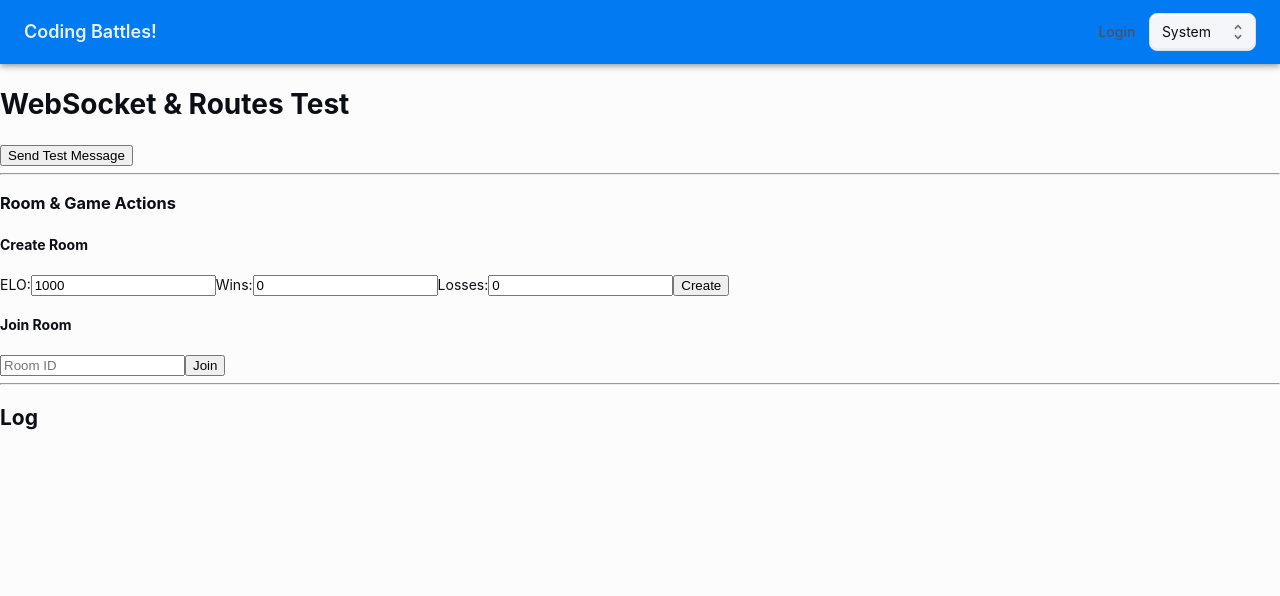
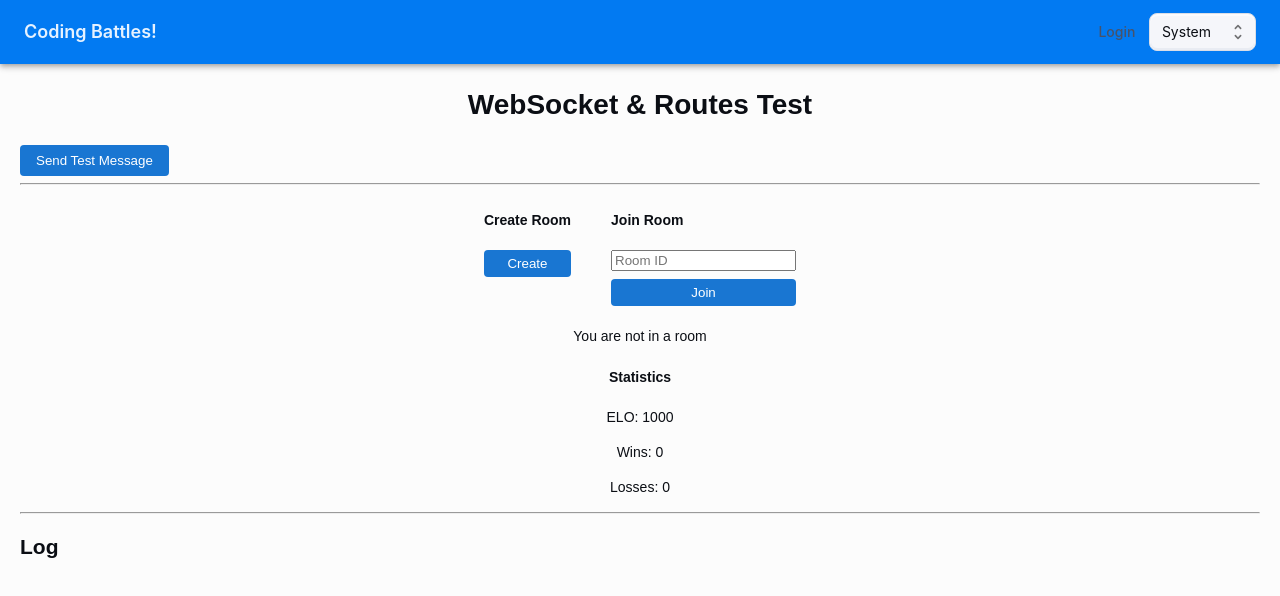
Before and after one commit to colesmith54/debug_demolition, a React (Vite) app in the folder client/: page / in a window 1280 px wide. Shown: the top 596 px of the page. Built offline with nearby package versions, Linux system fonts and the light colour scheme; no server answers.

Commit message:
Improve home page

```diff
--- a/client/src/Home.jsx
+++ b/client/src/Home.jsx
@@ -3,7 +3,7 @@ import React, { useEffect, useState, useContext } from 'react';
 import { useNavigate } from 'react-router-dom';
 import { WebSocketContext } from './WebSocketContext';
 import Box from '@mui/material/Box';
-import {Container, Toolbar, Typography} from "@mui/material";
+import { Container, Toolbar, Typography } from "@mui/material";
 
 function Home() {
   const { sendMessage, roomId, setRoomId, messages } = useContext(WebSocketContext);
@@ -39,10 +39,10 @@ function Home() {
     e.preventDefault();
     const payload = {
       status: 'create-room',
-      username: username,
+      username,
       elo: Number(elo),
       wins: Number(wins),
-      losses: Number(losses)
+      losses: Number(losses),
     };
     logMessage('Client -> WS: ' + JSON.stringify(payload));
     sendMessage(payload);
@@ -56,7 +56,7 @@ function Home() {
       username,
       elo: Number(elo),
       wins: Number(wins),
-      losses: Number(losses)
+      losses: Number(losses),
     };
     logMessage('Client -> WS: ' + JSON.stringify(payload));
     setRoomId(roomIdInput);
@@ -64,51 +64,51 @@ function Home() {
   };
 
   return (
-    <div>
-      {/*<Box>*/}
-      {/*  <Typography variant="h6" gutterBottom>{username ? `Welcome, ${username}!` : 'Please log in or register'}</Typography>*/}
-      {/*</Box>*/}
+    <div style={{ fontFamily: 'Arial, sans-serif', margin: '20px' }}>
+      <h1 style={{ textAlign: 'center' }}>WebSocket & Routes Test</h1>
+      <button
+        style={{
+          backgroundColor: '#1976d2',
+          color: '#fff',
+          border: 'none',
+          padding: '8px 16px',
+          cursor: 'pointer',
+          borderRadius: '4px'
+        }}
+        onClick={() => sendTestMessage('Test')}
+      >
+        Send Test Message
+      </button>
 
-      {/* WebSocket Test */}
-      <h1>WebSocket & Routes Test</h1>
-      <button onClick={() => sendTestMessage('Test')}>Send Test Message</button>
       <hr />
 
-      {/* Room & Game Actions */}
-      <h3>Room & Game Actions</h3>
-      <form onSubmit={createRoom}>
+      <div style={{ display: 'flex', gap: '40px', justifyContent: 'center' }}>
+        {/* CREATE ROOM FORM (username is from user state, no ELO/Wins/Losses fields) */}
+        <form
+          onSubmit={createRoom}
+          style={{ display: 'flex', flexDirection: 'column', maxWidth: '200px' }}
+        >
           <h4>Create Room</h4>
-        <label>
-          ELO:
-          <input
-            type="number"
-            value={elo}
-            onChange={(e) => setElo(e.target.value)}
-            required
-          />
-        </label>
-        <label>
-          Wins:
-          <input
-            type="number"
-            value={wins}
-            onChange={(e) => setWins(e.target.value)}
-            required
-          />
-        </label>
-        <label>
-          Losses:
-          <input
-            type="number"
-            value={losses}
-            onChange={(e) => setLosses(e.target.value)}
-            required
-          />
-        </label>
-        <button type="submit">Create</button>
+          <button
+            type="submit"
+            style={{
+              backgroundColor: '#1976d2',
+              color: '#fff',
+              border: 'none',
+              padding: '6px 12px',
+              cursor: 'pointer',
+              borderRadius: '4px'
+            }}
+          >
+            Create
+          </button>
         </form>
 
-      <form onSubmit={joinRoom}>
+        {/* JOIN ROOM FORM */}
+        <form
+          onSubmit={joinRoom}
+          style={{ display: 'flex', flexDirection: 'column', maxWidth: '200px' }}
+        >
           <h4>Join Room</h4>
           <input
             type="text"
@@ -116,15 +116,45 @@ function Home() {
             value={roomIdInput}
             onChange={(e) => setRoomIdInput(e.target.value)}
             required
+            style={{ marginBottom: '8px' }}
           />
-        <button type="submit">Join</button>
+          <button
+            type="submit"
+            style={{
+              backgroundColor: '#1976d2',
+              color: '#fff',
+              border: 'none',
+              padding: '6px 12px',
+              cursor: 'pointer',
+              borderRadius: '4px'
+            }}
+          >
+            Join
+          </button>
         </form>
+      </div>
+
+      {/* ROOM STATUS */}
+      <div style={{ marginTop: '20px', textAlign: 'center' }}>
+        {roomId ? (
+          <p>You are in room {roomId} with 1/2 capacity</p>
+        ) : (
+          <p>You are not in a room</p>
+        )}
+      </div>
+
+      {/* STATISTICS */}
+      <div style={{ marginTop: '20px', textAlign: 'center' }}>
+        <h4>Statistics</h4>
+        <p>ELO: {elo}</p>
+        <p>Wins: {wins}</p>
+        <p>Losses: {losses}</p>
+      </div>
 
       <hr />
 
-      {/* Log Messages */}
       <h2>Log</h2>
-      <ul>
+      <ul style={{ listStyle: 'none', padding: 0 }}>
         {messages.map((msg, i) => {
           let displayMessage = msg;
           try {
@@ -134,12 +164,10 @@ function Home() {
             } else if (parsed.status === 'game-start') {
               displayMessage = `Game Started in Room: ID ${parsed.roomId}`;
             }
-            // Add more conditions as needed
           } catch {
             // If not JSON, keep the original message
           }
-
-          return <li key={i}>{displayMessage}</li>;
+          return <li key={i} style={{ marginBottom: '4px' }}>{displayMessage}</li>;
         })}
       </ul>
     </div>
```
Lines whose indentation alone changed are shown as unchanged.
